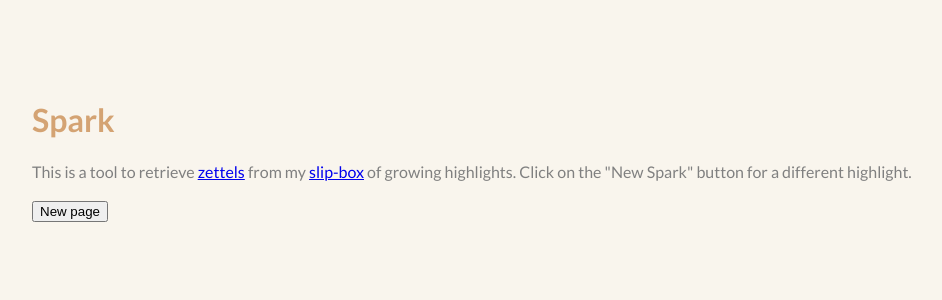
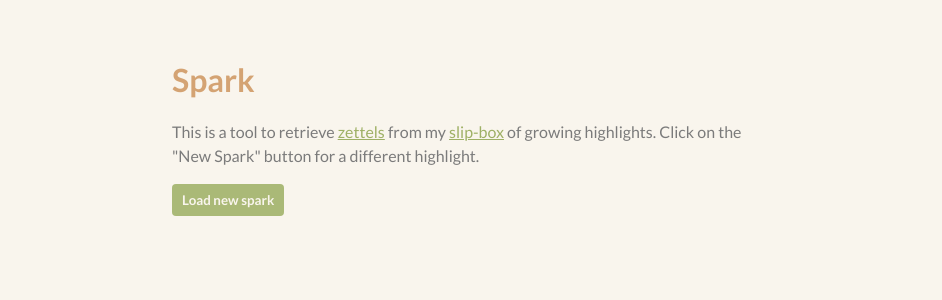
Before and after one commit to singhshemona/spark-v2, a React (Create React App) app: page / in a window 1280 px wide. Shown: the top 300 px of the page, without its empty margins (168-1110 px from the left). Built offline with nearby package versions, Linux system fonts and the light colour scheme.

Commit message:
styling complete

```diff
--- a/src/App.tsx
+++ b/src/App.tsx
@@ -1,5 +1,5 @@
 import { useState } from "react";
-import { Introduction } from "./components";
+import { Introduction, Loader } from "./components";
 import "./styles.css";
 
 export const App = () => {
@@ -22,38 +22,34 @@ export const App = () => {
             .then((response) => response.json())
             .then((payload) => {
               if (payload) {
-                const title = payload.title.title[0].plain_text;
-                const quote = payload.quote[0].paragraph.text[0].plain_text;
-                const link = payload.link;
-
-                const { Medium, Title } = payload.source.properties;
-                const { emoji } = payload.source.icon.emoji;
-
-                const source =
-                  Medium.select !== undefined || null
-                    ? `${Medium.select.name}, ${Title.title[0].plain_text}`
-                    : `${emoji}, ${Title.title[0].plain_text}`;
-
-                setTitle(title);
-                setQuote(quote);
-                setLink(link);
-                setSource(source);
+                setTitle(payload.title.title[0].plain_text);
+                setQuote(payload.quote[0].paragraph.text[0].plain_text);
+                setSource(payload.source.properties.Title.title[0].plain_text);
+                setLink(payload.link);
               }
             })
             .catch((error) => console.log(error))
             .then(() => setLoading(false));
         }}
       >
-        {loading ? "Loading..." : "New page"}
+        Load new spark
       </button>
+      <div className="content">
+        {loading ? (
+          <Loader />
+        ) : (
+          <>
             {title && <p className="title">{title}</p>}
             {quote && <p className="quote">{quote}</p>}
             {source && <p className="source">Source: {source}</p>}
             {link && (
               <a href={link} target="_blank" rel="noreferrer">
-          Link to page
+                Link to Notion page &#x2197;
               </a>
             )}
+          </>
+        )}
+      </div>
     </div>
   );
 };
--- /dev/null
+++ b/src/components/Loader.tsx
@@ -0,0 +1,9 @@
+export const Loader = () => {
+  return (
+      <div className="loader">
+        <div></div>
+        <div></div>
+        <div></div>
+      </div>
+  );
+};
--- a/src/components/index.ts
+++ b/src/components/index.ts
@@ -1 +1,2 @@
 export * from './Introduction';
+export * from './Loader';
--- a/src/styles.css
+++ b/src/styles.css
@@ -1,14 +1,18 @@
 @import url("https://fonts.googleapis.com/css2?family=Lato:wght@400;700&display=swap");
-@import url('https://fonts.googleapis.com/css2?family=Indie+Flower&display=swap');
+@import url('https://fonts.googleapis.com/css2?family=Kalam:wght@300&display=swap');
+
+body, button {
+  font-family: "Lato", sans-serif;
+}
 
 body {
-  margin: 100px 200px 50px 200px;
-  font-family: "Lato", sans-serif;
   background: #F9F5ED;
+  max-width: 600px;
+  margin: 60px auto 30px auto;
 }
 
 h1 {
-  color: #d4a373;
+  color: #D4A373;
 }
 
 h3 {
@@ -16,27 +20,73 @@ h3 {
 }
 
 .description {
-  color: #808080;
+  color: #7B7B7B;
   font-size: 16px;
   line-height: 24px;
 }
 
-button {
-  margin-bottom: 20px;
+.content {
+  margin-top: 40px;
 }
 
-.title {
+button {
+  padding: 8px 10px;
+  background: #AAB977;
+  border: 0;
+  border-radius: 4px;
+  color: #F9F5ED;
+  cursor: pointer;
+  font-weight: bold;
+}
+
+button:disabled {
+  cursor: initial;
+  opacity: .7;
+}
+
+.title,
+.source {
   font-weight: bold;
 }
 
 .quote {
-  font-family: 'Indie Flower', cursive;
-  border-left: 2px solid #D4A373;
+  font-family: 'Kalam', cursive;
+  border-left: 2px solid #E3C4A5;
   padding-left: 15px;
   margin: 20px 45px 20px 30px;
   font-size: 22px;
 }
 
-.source {
-  margin-left: 20px;
+a {
+  color: #9EB065;
 }
+
+.loader {
+  display: flex;
+  justify-content: center;
+}
+
+.loader > div {
+  width: 16px;
+  height: 16px;
+  margin: 3px 6px;
+  border-radius: 50%;
+  background-color: #D4A373;
+  opacity: 1;
+  animation: bounce 0.6s infinite alternate;
+}
+
+.loader > div:nth-child(2) {
+  animation-delay: 0.2s;
+}
+
+.loader > div:nth-child(3) {
+  animation-delay: 0.4s;
+}
+
+@keyframes bounce {
+  to {
+    opacity: 0.1;
+    transform: translateY(-16px);
+  }
+}
```
Lines whose indentation alone changed are shown as unchanged.
